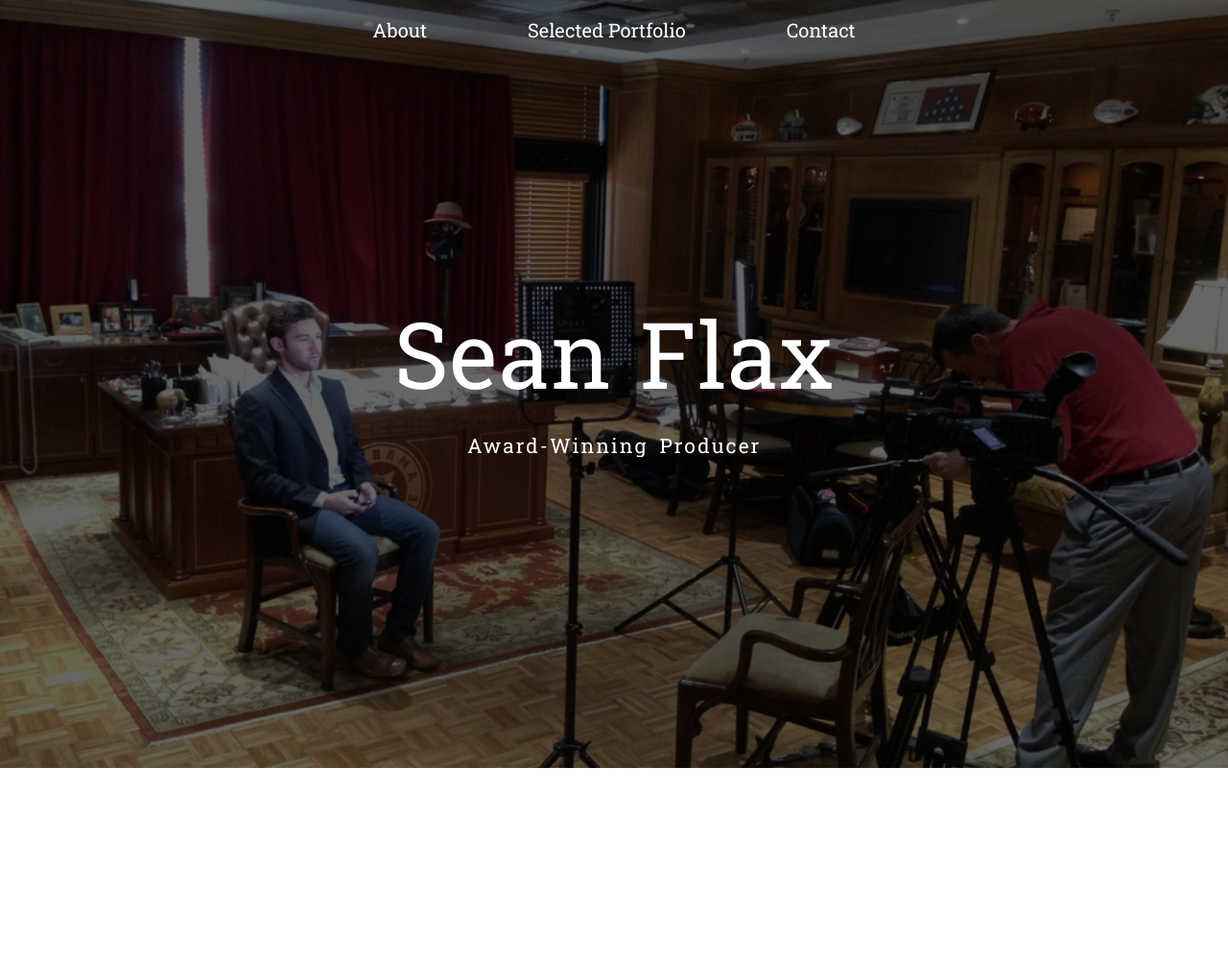
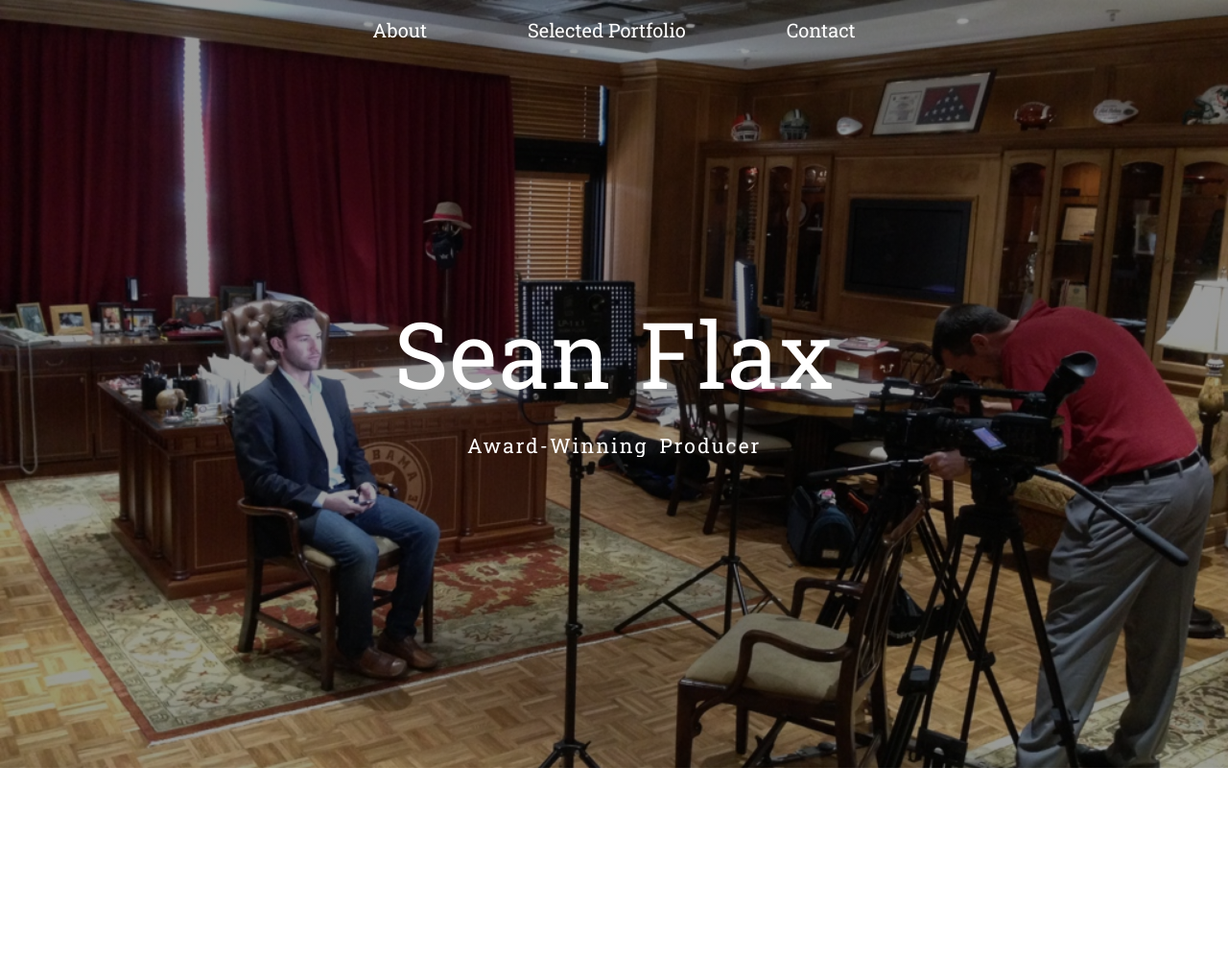
Before and after one commit to samnags/sean_flax, a PHP site: page / in a window 1280 px wide. Shown: the top 999 px of the page at 96% size. Run offline with PHP 8.4, Linux system fonts and the light colour scheme; style sheets or scripts are compiled from the project's sources.

Commit message:
background

```diff
--- a/resources/css/style.css
+++ b/resources/css/style.css
@@ -70,14 +70,15 @@ h1 {
 /* NAV */
 /* -----------------------------  */
 header {
-  height: 100vh;
   color: #fff;
-  background-image: -webkit-linear-gradient(rgba(0, 0, 0, 0.6), rgba(0, 0, 0, 0.6)), url(../images/sf-site-4.jpg);
+  /*background-image: -webkit-linear-gradient(rgba(0, 0, 0, 0.6), rgba(0, 0, 0, 0.6)), url(../images/sf-site-4.jpg);
   background-image: -moz-linear-gradient(rgba(0, 0, 0, 0.6), rgba(0, 0, 0, 0.6)), url(../images/sf-site-4.jpg);
   background-image: -o-linear-gradient(rgba(0, 0, 0, 0.6), rgba(0, 0, 0, 0.6)), url(../images/sf-site-4.jpg);
-  background-image: linear-gradient(rgba(0, 0, 0, 0.6), rgba(0, 0, 0, 0.6)), url(../images/sf-site-4.jpg);
+  background-image: linear-gradient(rgba(0, 0, 0, 0.6), rgba(0, 0, 0, 0.6)), url(../images/sf-site-4.jpg); */
+  background-image: linear-gradient(rgba(0, 0, 0, 0.4), rgba(0, 0, 0, 0.4)), url(../images/sf-site-4.jpg);
   background-size: cover;
   background-position: center;
+  height: 100vh;
   background-attachment: fixed;
 }
 
```
